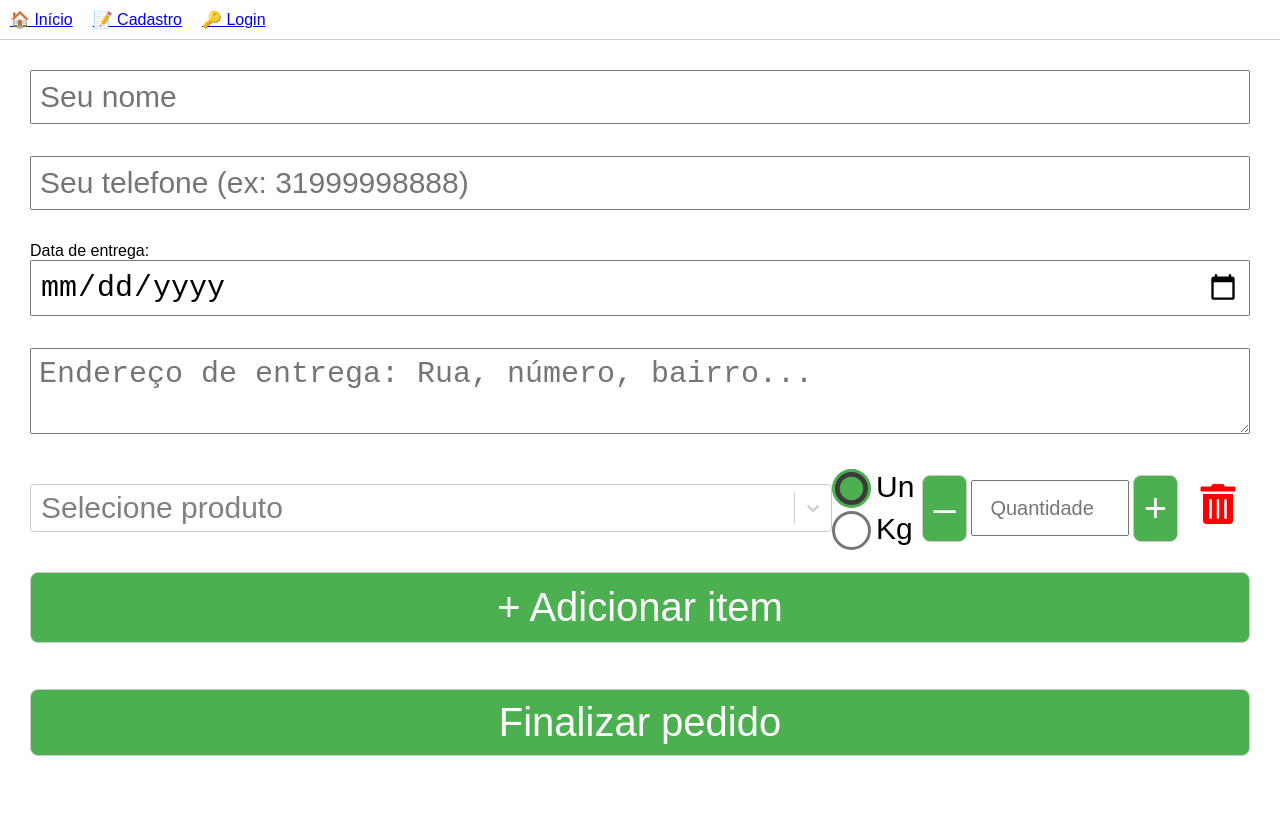
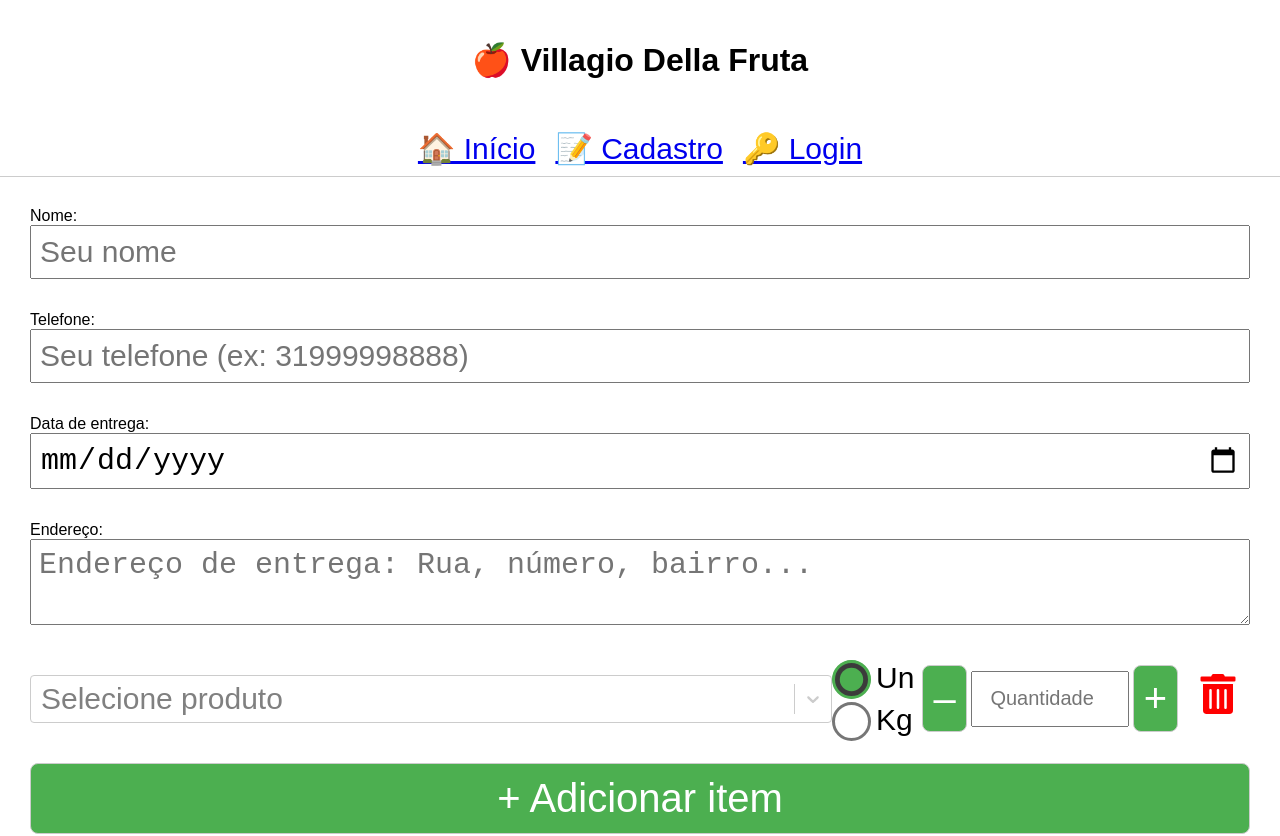
Before and after one commit to michelrodrigo/pedido_hortifruti, a React (Vite) app: page / in a window 1280 px wide. Shown: the top 836 px of the page. Before the commit the page ends 800 px from the top, so only its background shows below. Built offline with nearby package versions, Linux system fonts and the light colour scheme.

Commit message:
ajustes na interface. Ainda falta fazer a função de logout e verificação de email já cadastrado.

```diff
--- a/src/App.jsx
+++ b/src/App.jsx
@@ -8,9 +8,10 @@ import Login from './components/Login';
 function App() {
   return (
     <Router>
-      <div>
+      <div >
+		<h1 style={{ textAlign: 'center', padding: '20px' }}>🍎 Villagio Della Fruta</h1>
         {/* Menu de navegação */}
-        <nav style={{ padding: '10px', borderBottom: '1px solid #ccc', display: 'flex', gap: '20px' }}>
+        <nav style={{ padding: '10px', borderBottom: '1px solid #ccc', display: 'flex', gap: '20px', fontSize: '30px', display: 'flex', justifyContent: 'center'}}>
           <Link to="/">🏠 Início</Link>
           <Link to="/cadastro">📝 Cadastro</Link>
           <Link to="/login">🔑 Login</Link>
--- a/src/components/CadastroCliente.jsx
+++ b/src/components/CadastroCliente.jsx
@@ -46,7 +46,7 @@ function CadastroCliente() {
 
       <input placeholder="Nome" {...register("nome")} required />
       <input type="email" placeholder="Email" {...register("email")} required />
-      <input type="password" placeholder="Senha" {...register("senha")} required />
+      <input placeholder="Senha" {...register("senha")} required />
       <input placeholder="Telefone" {...register("telefone")} required />
       <input placeholder="Endereço de entrega" {...register("endereco")} required />
 
--- a/src/components/FormPedido.jsx
+++ b/src/components/FormPedido.jsx
@@ -131,6 +131,7 @@ export default function FormPedido() {
   return (
     <form onSubmit={handleSubmit(onSubmit)}>
 	<div style={{ marginBottom: 16 }}>
+	<label>Nome:</label>
 		<input
 		  {...register('nome', { required: 'Por favor, informe seu nome.' })}
 		  placeholder="Seu nome"
@@ -143,6 +144,7 @@ export default function FormPedido() {
 		)}
 	</div>
 	<div style={{ marginBottom: 16 }}>
+	  <label>Telefone:</label>
 	  <input
 		{...register('telefone', {
 		  required: 'Por favor, informe seu telefone.',
@@ -169,7 +171,7 @@ export default function FormPedido() {
 	</div>
 
 	<div style={{ marginBottom: 16 }}>
-
+	  <label>Endereço:</label>
 	  <textarea
 		{...register('endereco', { required: 'Informe o endereço de entrega.' })}
 		placeholder="Endereço de entrega: Rua, número, bairro..."
@@ -299,13 +301,7 @@ export default function FormPedido() {
 		  disabled={loading}
 		>
 		  {loading && (
-			<FaSpinner
-			  className="spinner"
-			  style={{
-				animation: 'spin 1s linear infinite',
-				fontSize: '40px'
-			  }}
-			/>
+			<span className="spinner" />
 		  )}
 		  {loading ? 'Enviando...' : 'Finalizar pedido'}
 		</button>
```
Also changed, not shown: 1 other file (tests, documents, lock files or other folders).
